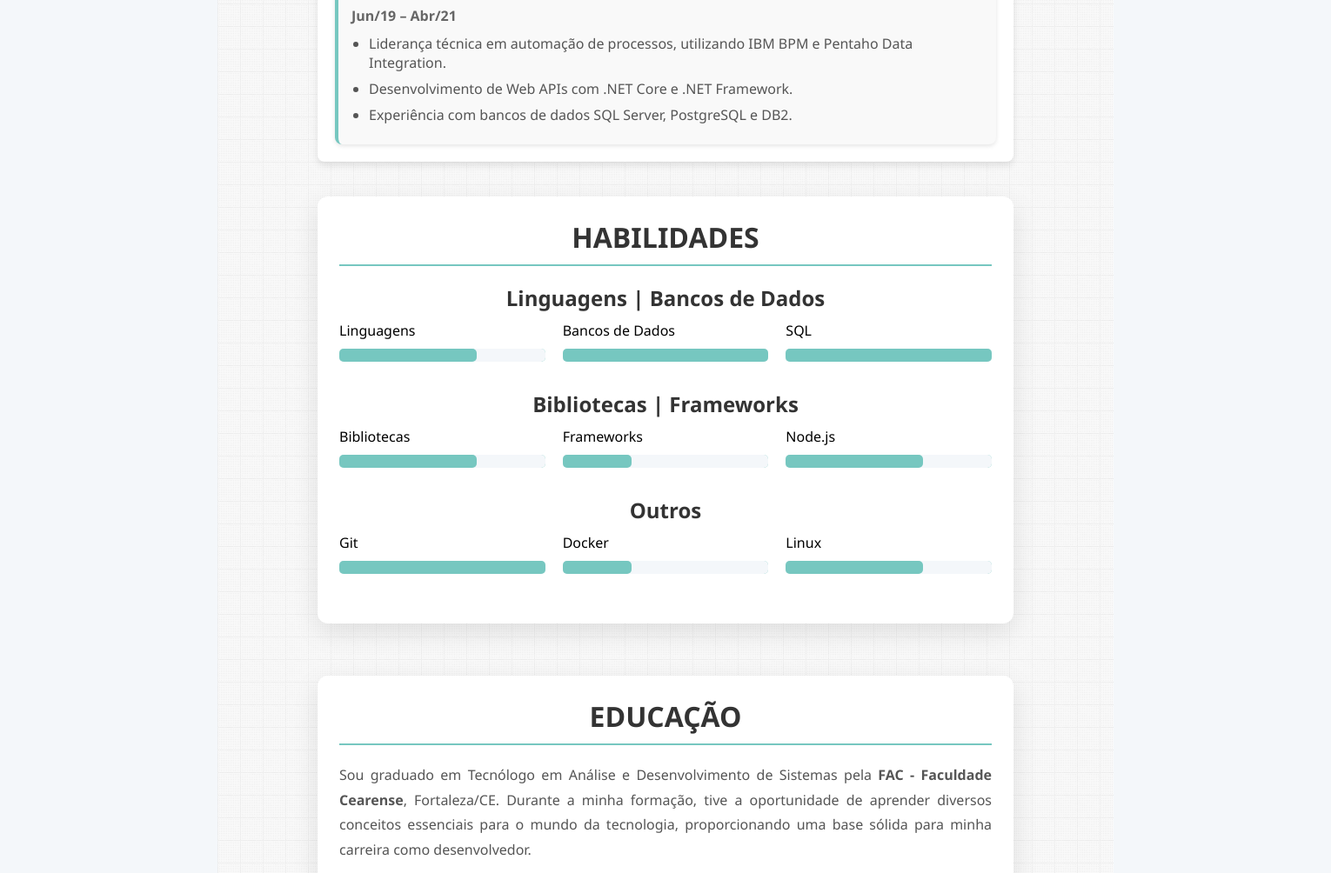
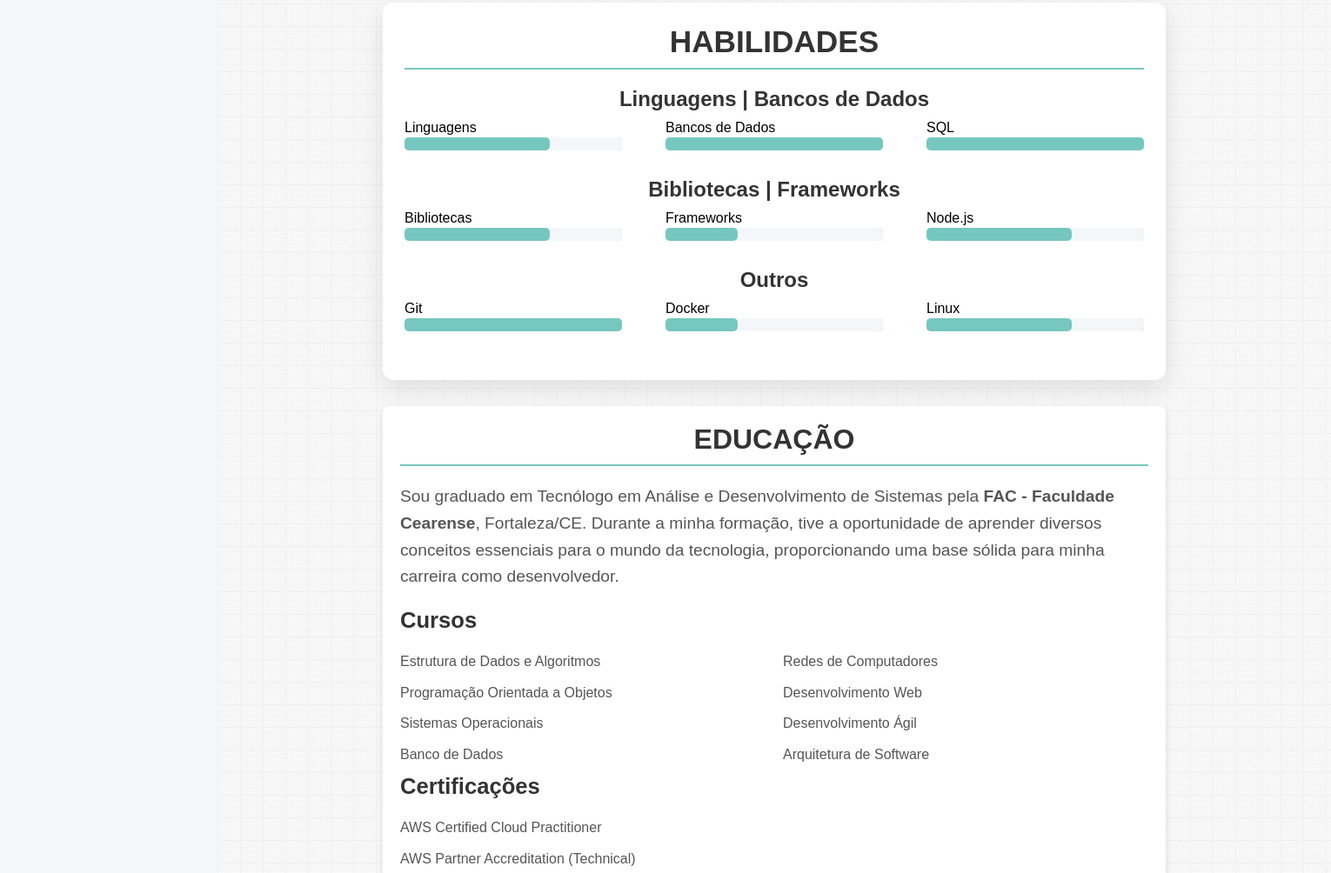
Before and after one commit to edulima2412/edulima2412.github.io, a plain HTML site: page index-novo.html in a window 1280 px wide. Shown: the part 1504-2508 px from the top of the page at 87% size, 1530 px wide, since content can reach past the window. Drawn offline with Linux system fonts and the light colour scheme; a script that the page names is missing; a web font is replaced by a local one.

Commit message:
change font family

```diff
--- a/assets/css/style.css
+++ b/assets/css/style.css
@@ -1,32 +1,17 @@
-/* Estilo geral */
+/* Normalizar a fonte em toda a página */
 * {
   margin: 0;
   padding: 0;
   box-sizing: border-box;
 }
 
+/* Estilo do Body */
 body {
-  font-family: "Segoe UI", Tahoma, Geneva, Verdana, sans-serif;
+  font-family: "Winky Sans", sans-serif;
   display: flex;
   flex-direction: column;
   min-height: 100vh;
   background-color: #f4f7fa;
-}
-
-/* Estilo do Nav */
-nav {
-  width: 250px;
-  background-color: rgba(51, 51, 51); /* Transparência ajustada */
-  color: #fff;
-  position: fixed;
-  top: 0;
-  left: 0;
-  height: 100vh;
-  display: flex;
-  flex-direction: column;
-  align-items: center;
-  padding-top: 20px;
-  z-index: 10;
 }
 
 /* Estilo da imagem e do nome */
@@ -52,7 +37,22 @@ nav {
   text-transform: uppercase;
 }
 
-/* Estilo da lista do menu */
+/* Estilo do Nav */
+nav {
+  width: 250px;
+  background-color: rgba(51, 51, 51, 0.9); /* Transparência ajustada */
+  color: #fff;
+  position: fixed;
+  top: 0;
+  left: 0;
+  height: 100vh;
+  display: flex;
+  flex-direction: column;
+  align-items: center;
+  padding-top: 20px;
+  z-index: 10;
+}
+
 nav ul {
   list-style-type: none;
   padding: 0;
@@ -67,13 +67,14 @@ nav ul li {
 nav ul li a {
   color: #fff;
   text-decoration: none;
-  padding: 8px 12px;
+  padding: 12px 16px; /* Aumentando o padding para aumentar a área clicável */
   display: block;
   border-radius: 5px;
   transition: background-color 0.3s;
   max-width: 200px;
   width: 100%;
   margin: 0 auto;
+  font-size: 1.1rem; /* Aumentando o tamanho da fonte no menu de navegação */
 }
 
 nav ul li a:hover {
@@ -100,16 +101,17 @@ main {
   padding-bottom: 60px; /* Espaço para o rodapé */
   box-sizing: border-box;
   overflow: hidden;
+  width: 100%; /* Garante que o main ocupe toda a largura disponível */
 }
 
-/* Estilo dos Cards */
+/* Aumentar a largura das seções */
 section {
   background-color: #fff;
   border-radius: 12px;
   box-shadow: 0 10px 30px rgba(0, 0, 0, 0.1);
   margin-bottom: 30px;
   width: 100%;
-  max-width: 800px;
+  max-width: 900px; /* Aumentando a largura máxima das seções */
   padding: 25px;
   transition: transform 0.3s ease;
 }
@@ -120,7 +122,7 @@ section:hover {
 
 /* Título das seções */
 section h2 {
-  font-size: 2rem;
+  font-size: 2.2rem; /* Aumentando o tamanho da fonte dos títulos */
   color: #333;
   margin-bottom: 15px;
   font-weight: bold;
@@ -139,7 +141,6 @@ section h2 {
   margin: 20px auto;
   max-width: 800px;
   text-align: justify;
-  font-family: "Segoe UI", Tahoma, Geneva, Verdana, sans-serif;
 }
 
 /* Destacar seções dentro da bio */
@@ -167,7 +168,7 @@ section h2 {
   color: #32cd32; /* Cor verde para fé */
 }
 
-/* Estilos específicos para a seção de Experiência */
+/* Estilo para as seções de experiência */
 #experiencia {
   background-color: #fff;
   padding: 20px;
@@ -188,6 +189,7 @@ section h2 {
   gap: 20px;
 }
 
+/* Estilo dos itens de experiência */
 .experiencia-item {
   background-color: #f9f9f9;
   padding: 15px;
@@ -219,7 +221,7 @@ section h2 {
   color: #555;
 }
 
-/* Estilo das categorias de habilidades */
+/* Estilo para as categorias de habilidades */
 .skills-category {
   margin-bottom: 30px;
 }
@@ -248,70 +250,30 @@ section h2 {
 /* Estilo para a seção de Educação */
 #educacao {
   background-color: #fff;
-  border-radius: 12px;
-  box-shadow: 0 10px 30px rgba(0, 0, 0, 0.1);
-  padding: 25px;
-  max-width: 800px;
-  margin: 30px auto;
-  text-align: justify;
+  padding: 20px;
+  border-radius: 8px;
+  box-shadow: 0 4px 8px rgba(0, 0, 0, 0.1);
+  margin-bottom: 40px;
 }
 
-/* Título da seção */
 #educacao h2 {
   font-size: 2rem;
+  margin-bottom: 20px;
   color: #333;
-  margin-bottom: 15px;
-  font-weight: bold;
-  text-transform: uppercase;
-  border-bottom: 2px solid #76c7c0;
-  padding-bottom: 10px;
-  margin-bottom: 20px;
+  text-align: center;
 }
 
-/* Estilo do parágrafo com texto justificado */
-#educacao p {
-  font-size: 1rem;
-  line-height: 1.8;
-  color: #555;
-  text-align: justify;
-  margin-bottom: 20px;
+#educacao h3 {
+  font-size: 1.6rem;
+  margin-bottom: 15px;
+  color: #333;
 }
 
-/* Estilo da lista de cursos e conteúdos relevantes */
-#educacao ul {
-  list-style-type: none;
-  padding-left: 0;
+#educacao .educacao-conteudo p {
+  font-size: 1.2rem;
+  color: #555;
+  line-height: 1.6;
   margin-bottom: 20px;
-}
-
-#educacao ul li {
-  font-size: 1rem;
-  color: #555;
-  margin-bottom: 10px;
-  line-height: 1.8;
-  text-align: left;
-  padding-left: 20px;
-  position: relative;
-}
-
-#educacao ul li strong {
-  color: #76c7c0; /* Destacar a instituição e o título do curso */
-  font-weight: bold;
-}
-
-#educacao ul li .year {
-  font-style: italic;
-  color: #888;
-}
-
-#educacao ul li::before {
-  content: "•"; /* Adiciona um marcador de lista personalizado */
-  position: absolute;
-  left: 0;
-  color: #76c7c0;
-  font-size: 1.5rem;
-  top: 50%;
-  transform: translateY(-50%);
 }
 
 /* Estilo dos Cursos */
@@ -384,13 +346,6 @@ progress[value="2"] {
 
 progress[value="3"] {
   background-color: #76c7c0;
-}
-
-/* Ajuste de labels de habilidades */
-.skill label {
-  display: block;
-  font-size: 1rem;
-  margin-bottom: 5px;
 }
 
 /* Estilo do Rodapé fora do Main */
--- a/index-novo.html
+++ b/index-novo.html
@@ -5,6 +5,12 @@
     <meta name="viewport" content="width=device-width, initial-scale=1.0" />
     <title>Minha Biografia</title>
     <link rel="stylesheet" href="./assets/css/style.css" />
+    <link rel="preconnect" href="https://fonts.googleapis.com" />
+    <link rel="preconnect" href="https://fonts.gstatic.com" crossorigin />
+    <link
+      href="https://fonts.googleapis.com/css2?family=Winky+Sans:ital,wght@0,300..900;1,300..900&display=swap"
+      rel="stylesheet"
+    />
     <script defer src="script.js"></script>
     <link
       href="https://cdnjs.cloudflare.com/ajax/libs/font-awesome/6.0.0-beta3/css/all.min.css"
```
